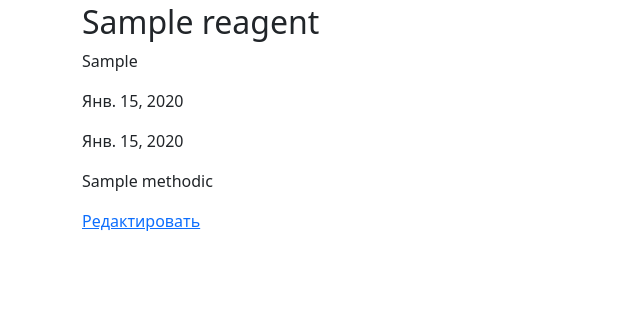
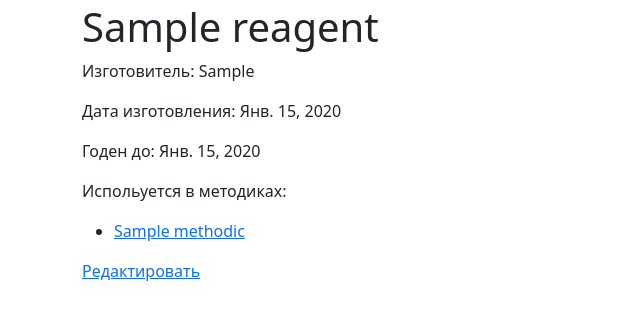
Before and after one commit to LemanRus/LIMS, a Django app: page /lab/reagents/1/ in a window 1280 px wide. Shown: the part 77-397 px from the top of the page, without its empty margins (0-640 px from the left). Run offline with Django 3.2, Linux system fonts and the light colour scheme; a user stored in the database is signed in; tables that the repository leaves empty hold one stand-in row (values such as "Sample post").

Commit message:
Fix reagents templates

```diff
--- a/lims/lab/templates/lab/reagent_detail.html
+++ b/lims/lab/templates/lab/reagent_detail.html
@@ -5,12 +5,15 @@
 {% endblock title %}
 
 {% block content %}
-    <h2>{{reagent.name}}</h2>
-    <p>{{reagent.made_by}}</p>
-    <p>{{reagent.made_date}}</p>
-    <p>{{reagent.best_before}}</p>
+    <h1>{{reagent.name}}</h1>
+    <p>Изготовитель: {{reagent.made_by}}</p>
+    <p>Дата изготовления: {{reagent.made_date}}</p>
+    <p>Годен до: {{reagent.best_before}}</p>
+    <p>Испольуется в методиках:</p>
+    <ul>
     {% for methodic in reagent.methodics.all %}
-        <p>{{methodic.name}}</p>
+        <li><a href="{% url 'lab:methodic_detail' methodic.pk %}">{{methodic.name}}</a></li>
     {% endfor %}
+    </ul>
     <a href="{% url 'lab:reagent_update' reagent.id %}">Редактировать</a>
 {% endblock content %}
--- a/lims/lab/templates/lab/reagent_update.html
+++ b/lims/lab/templates/lab/reagent_update.html
@@ -7,6 +7,7 @@
 {% block content %}
     <form action="{% url 'lab:reagent_update' reagent.id %}" method="post" enctype="multipart/form-data">
         {% csrf_token %}
+        <h1>Редактирование реактива: {{ reagent.name }}</h1>
         {{ form.as_p }}
         <input type="submit" value="OK">
     </form>
--- a/lims/lab/templates/lab/reagents_list.html
+++ b/lims/lab/templates/lab/reagents_list.html
@@ -1,7 +1,7 @@
 {% extends "lab/base.html" %}
 
 {% block title %}
-    Помощь
+    Реактивы
 {% endblock title %}
 
 {% block content %}
```
